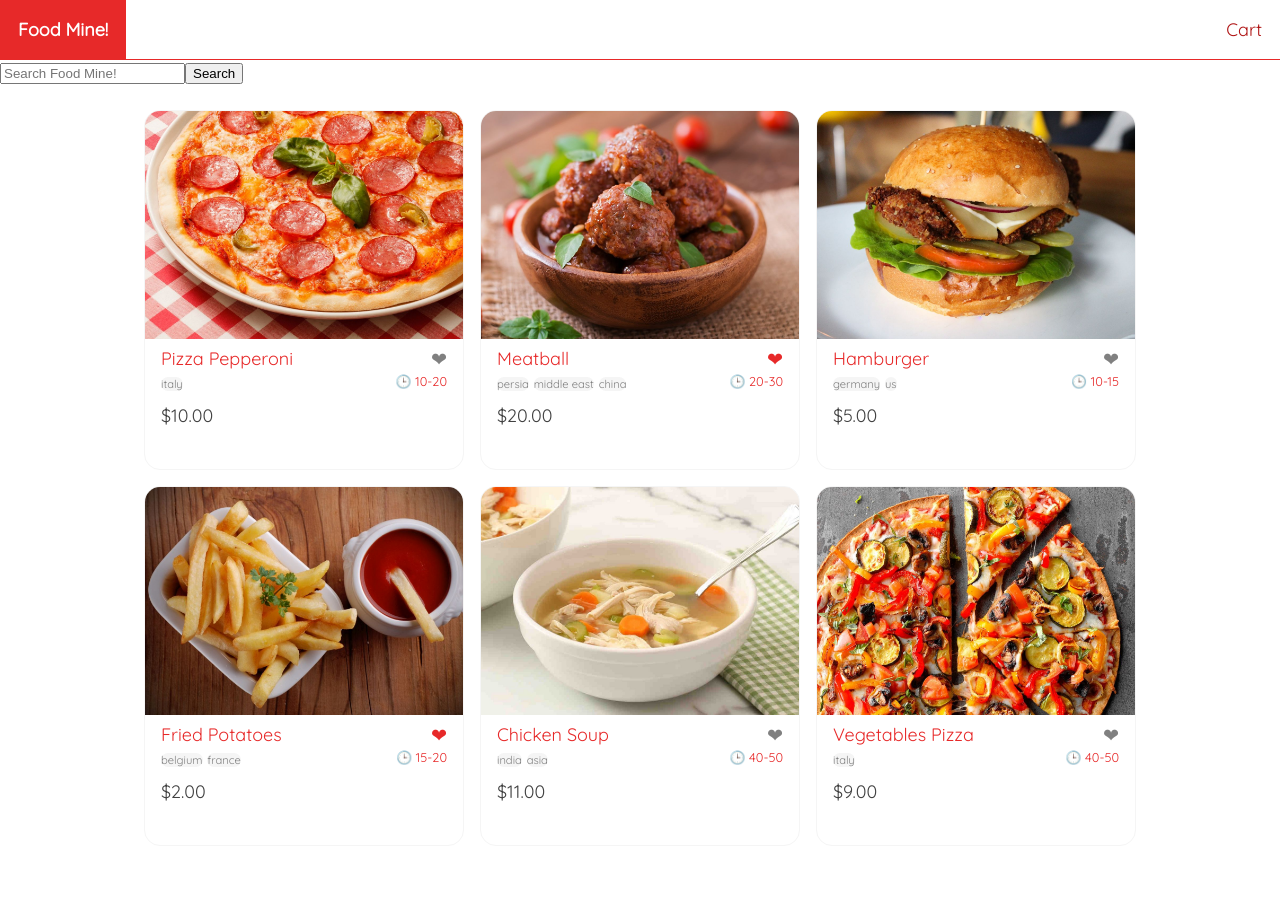
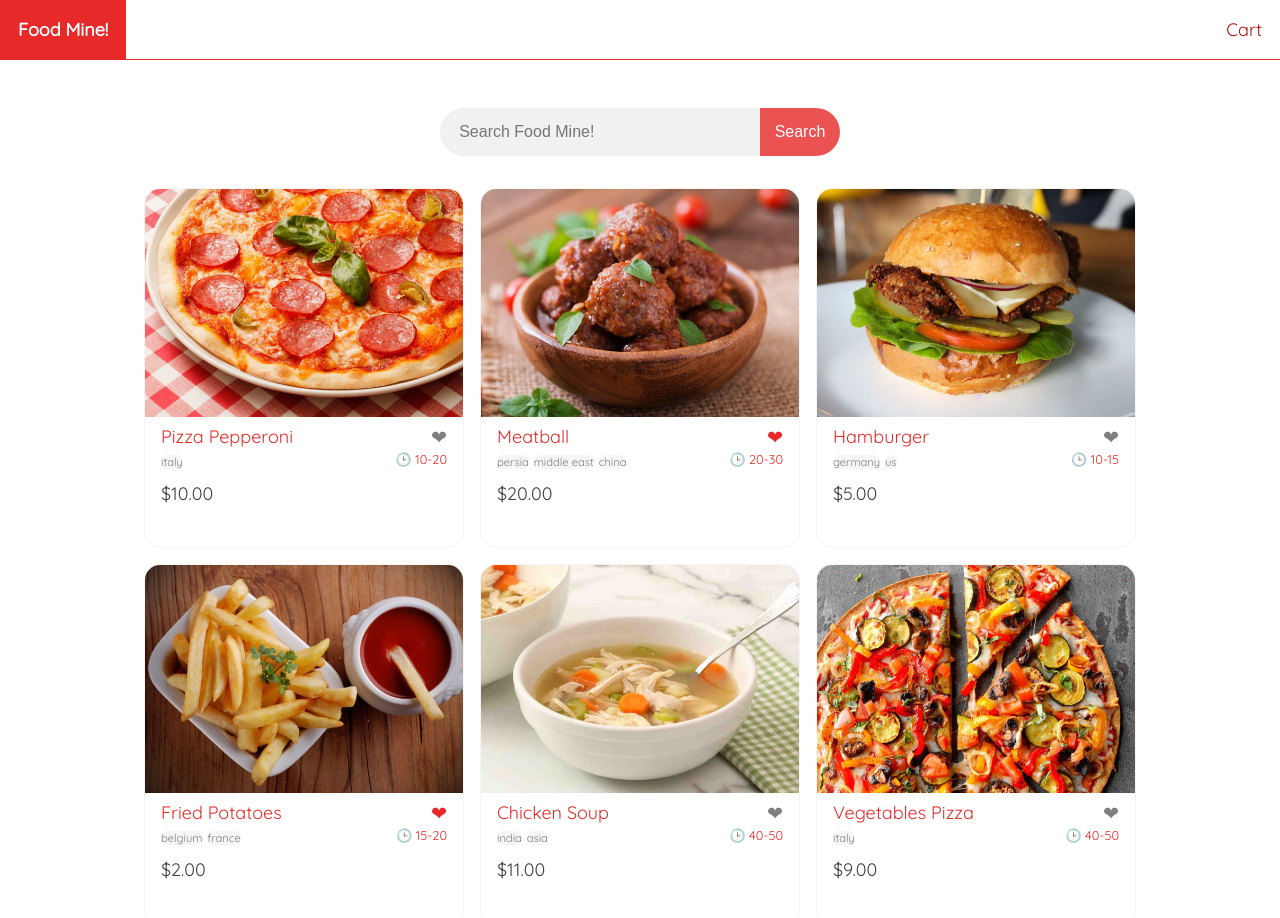
Before and after one commit to LuckShark/Portal-Food, an Angular app: page / in a window 1280 px wide. Shown: the top 918 px of the page. Before the commit the page ends 872 px from the top, so only its background shows below. Built offline with nearby package versions, Linux system fonts and the light colour scheme.

Commit message:
Search button - style

```diff
--- a/src/app/search/search.component.css
+++ b/src/app/search/search.component.css
@@ -0,0 +1,36 @@
+div{
+    display: flex;
+    justify-content: center; /* *Os children dessa div são o input e o button*/
+    margin-top: 3rem;
+    margin-bottom: 1.5rem;
+}
+
+div input {
+    border-radius: 10rem 0 0 10rem;
+    border: none;
+    height: 3rem;
+    width: 20rem;
+    background-color: #f1f1f1;
+    padding: 1.2rem;
+    font-size: 1rem;
+    font-weight: 500;
+    outline: none;
+}
+
+div button {
+    color: grey;
+    height: 3rem;
+    width: 5rem;
+    font-size: 1rem;
+    border-radius: 0 10rem 10rem 0; /* É o exato oposto da bradius do outro elemento*/
+    border: none;
+    background-color: #e72929;
+    color: white;
+    opacity: 0.8;
+    outline: none;
+}
+
+div button:hover{
+    opacity: 1;
+    cursor: pointer;
+}
```
